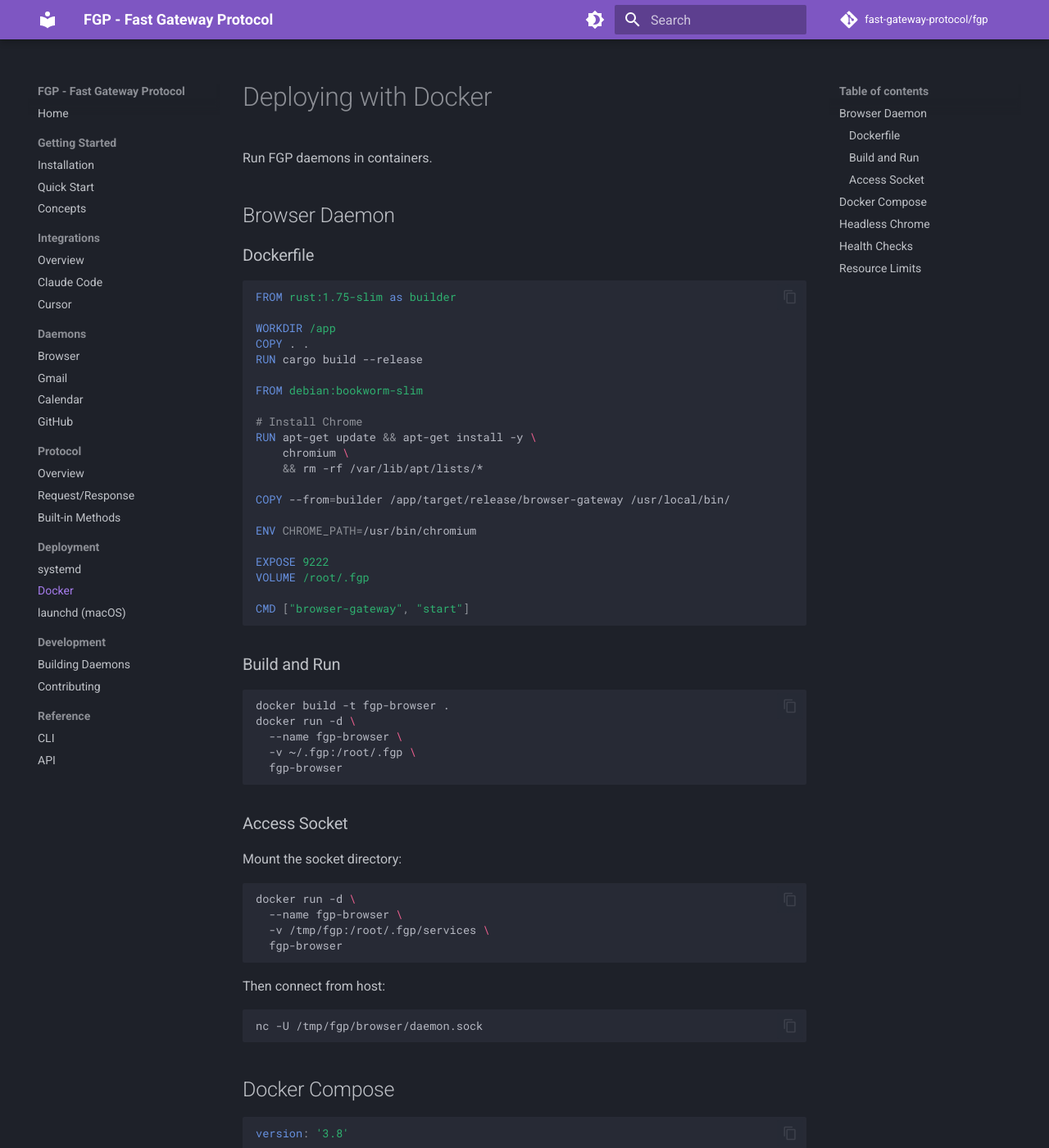
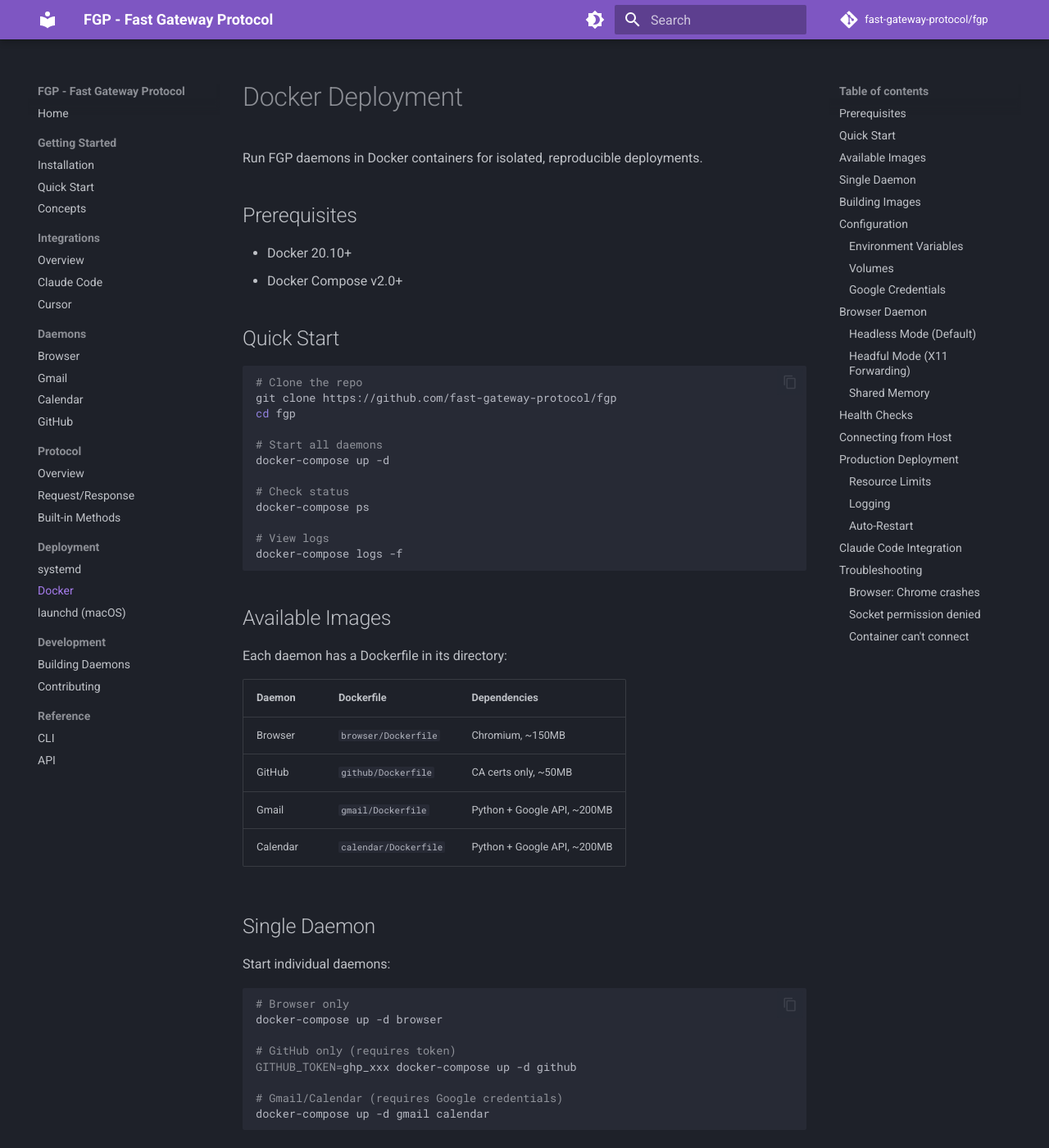
Before and after one commit to fast-gateway-protocol/fgp, an MkDocs documentation site: the page built from docs/deployment/docker.md, in a window 1280 px wide and 1400 px high. Shown: the whole window at 82% size. Built offline with MkDocs 1.6.1 and Material for MkDocs 9.7.7, drawn with Linux system fonts in a browser that asks for light colours; comment, search, counter and statistics services are not loaded; some of the changed text lies outside the part shown.

Commit message:
feat(docker): add docker-compose orchestration and updated docs
- Add docker-compose.yml for multi-daemon deployment
- Update docker.md with comprehensive deployment guide
- Mark Docker images task complete in ROADMAP

Daemons supported:
- browser (Chromium)
- github (pure Rust, ~50MB)
- gmail (Python + Google API)
- calendar (Python + Google API)

Co-Authored-By: Claude Opus 4.5 <noreply@anthropic.com>

````diff
--- a/docs/deployment/docker.md
+++ b/docs/deployment/docker.md
@@ -1,119 +1,237 @@
-# Deploying with Docker
+# Docker Deployment
 
-Run FGP daemons in containers.
+Run FGP daemons in Docker containers for isolated, reproducible deployments.
+
+## Prerequisites
+
+- Docker 20.10+
+- Docker Compose v2.0+
+
+## Quick Start
+
+```bash
+# Clone the repo
+git clone https://github.com/fast-gateway-protocol/fgp
+cd fgp
+
+# Start all daemons
+docker-compose up -d
+
+# Check status
+docker-compose ps
+
+# View logs
+docker-compose logs -f
+```
+
+## Available Images
+
+Each daemon has a Dockerfile in its directory:
+
+| Daemon | Dockerfile | Dependencies |
+|--------|------------|--------------|
+| Browser | `browser/Dockerfile` | Chromium, ~150MB |
+| GitHub | `github/Dockerfile` | CA certs only, ~50MB |
+| Gmail | `gmail/Dockerfile` | Python + Google API, ~200MB |
+| Calendar | `calendar/Dockerfile` | Python + Google API, ~200MB |
+
+## Single Daemon
+
+Start individual daemons:
+
+```bash
+# Browser only
+docker-compose up -d browser
+
+# GitHub only (requires token)
+GITHUB_TOKEN=ghp_xxx docker-compose up -d github
+
+# Gmail/Calendar (requires Google credentials)
+docker-compose up -d gmail calendar
+```
+
+## Building Images
+
+Build individual daemon images:
+
+```bash
+# Build browser daemon
+docker build -t fgp-browser ./browser
+
+# Build all daemons
+docker-compose build
+```
+
+## Configuration
+
+### Environment Variables
+
+| Variable | Description | Daemon |
+|----------|-------------|--------|
+| `GITHUB_TOKEN` | GitHub personal access token | github |
+| `GOOGLE_APPLICATION_CREDENTIALS` | Path to Google credentials | gmail, calendar |
+| `FGP_SOCKET_DIR` | Socket directory on host | all |
+| `CHROME_PATH` | Chrome binary path | browser |
+
+### Volumes
+
+The `fgp-sockets` volume is shared between all daemons for UNIX socket communication:
+
+```yaml
+volumes:
+  fgp-sockets:
+    driver: local
+    driver_opts:
+      type: none
+      o: bind
+      device: ${HOME}/.fgp/services
+```
+
+### Google Credentials
+
+For Gmail and Calendar daemons, mount your OAuth credentials:
+
+```yaml
+volumes:
+  - ${HOME}/.config/google:/home/fgp/.config/google:ro
+```
 
 ## Browser Daemon
 
-### Dockerfile
+The browser daemon requires additional configuration for Chrome.
 
-```dockerfile
-FROM rust:1.75-slim as builder
+### Headless Mode (Default)
 
-WORKDIR /app
-COPY . .
-RUN cargo build --release
+Works out of the box. Chrome runs without display.
 
-FROM debian:bookworm-slim
+### Headful Mode (X11 Forwarding)
 
-# Install Chrome
-RUN apt-get update && apt-get install -y \
-    chromium \
-    && rm -rf /var/lib/apt/lists/*
+For visual debugging, enable X11 forwarding:
 
-COPY --from=builder /app/target/release/browser-gateway /usr/local/bin/
-
-ENV CHROME_PATH=/usr/bin/chromium
-
-EXPOSE 9222
-VOLUME /root/.fgp
-
-CMD ["browser-gateway", "start"]
+```yaml
+browser:
+  network_mode: host
+  environment:
+    - DISPLAY=${DISPLAY}
+  volumes:
+    - /tmp/.X11-unix:/tmp/.X11-unix
 ```
 
-### Build and Run
+### Shared Memory
+
+Chrome needs `/dev/shm` for optimal performance:
+
+```yaml
+browser:
+  volumes:
+    - /dev/shm:/dev/shm
+```
+
+Or use `--shm-size`:
 
 ```bash
-docker build -t fgp-browser .
-docker run -d \
-  --name fgp-browser \
-  -v ~/.fgp:/root/.fgp \
-  fgp-browser
-```
-
-### Access Socket
-
-Mount the socket directory:
-
-```bash
-docker run -d \
-  --name fgp-browser \
-  -v /tmp/fgp:/root/.fgp/services \
-  fgp-browser
-```
-
-Then connect from host:
-```bash
-nc -U /tmp/fgp/browser/daemon.sock
-```
-
-## Docker Compose
-
-```yaml
-version: '3.8'
-
-services:
-  browser:
-    build:
-      context: ./browser
-    volumes:
-      - fgp-sockets:/root/.fgp/services
-    restart: unless-stopped
-
-  gmail:
-    build:
-      context: ./gmail
-    volumes:
-      - fgp-sockets:/root/.fgp/services
-      - gmail-creds:/root/.fgp/services/gmail
-    restart: unless-stopped
-
-volumes:
-  fgp-sockets:
-  gmail-creds:
-```
-
-## Headless Chrome
-
-For browser daemon, Chrome runs in headless mode by default.
-
-To use with display (for debugging):
-
-```bash
-docker run -d \
-  --name fgp-browser \
-  -e DISPLAY=:0 \
-  -v /tmp/.X11-unix:/tmp/.X11-unix \
-  fgp-browser
+docker run --shm-size=2g fgp-browser
 ```
 
 ## Health Checks
 
-Add health check to Dockerfile:
+All daemon images include health checks (30s interval, 5s timeout).
 
-```dockerfile
-HEALTHCHECK --interval=30s --timeout=3s \
-  CMD echo '{"id":"hc","v":1,"method":"health","params":{}}' | \
-      nc -U /root/.fgp/services/browser/daemon.sock || exit 1
+Check container health:
+
+```bash
+docker inspect --format='{{.State.Health.Status}}' fgp-browser
 ```
 
-## Resource Limits
+## Connecting from Host
+
+FGP clients on the host connect via the shared socket directory:
+
+```bash
+# Using fgp CLI
+fgp status
+
+# Direct socket connection
+echo '{"id":"1","v":1,"method":"health","params":{}}' | \
+  nc -U ~/.fgp/services/browser/daemon.sock
+```
+
+## Production Deployment
+
+### Resource Limits
 
 ```yaml
-services:
-  browser:
-    deploy:
-      resources:
-        limits:
-          memory: 512M
-          cpus: '1.0'
+browser:
+  deploy:
+    resources:
+      limits:
+        cpus: '2'
+        memory: 2G
+      reservations:
+        memory: 512M
 ```
+
+### Logging
+
+Configure log rotation:
+
+```yaml
+browser:
+  logging:
+    driver: "json-file"
+    options:
+      max-size: "10m"
+      max-file: "3"
+```
+
+### Auto-Restart
+
+All services use `restart: unless-stopped`. For production:
+
+```yaml
+browser:
+  restart: always
+```
+
+## Claude Code Integration
+
+Use containerized FGP with Claude Code's MCP bridge:
+
+```json
+{
+  "mcpServers": {
+    "fgp": {
+      "command": "fgp",
+      "args": ["mcp-bridge"]
+    }
+  }
+}
+```
+
+The MCP bridge connects to sockets in `~/.fgp/services/`, shared with Docker containers.
+
+## Troubleshooting
+
+### Browser: Chrome crashes
+
+Ensure `/dev/shm` is mounted with enough space:
+
+```bash
+docker run --shm-size=2g fgp-browser
+```
+
+### Socket permission denied
+
+Check host socket directory permissions:
+
+```bash
+chmod 755 ~/.fgp/services
+```
+
+### Container can't connect
+
+Verify socket volume is mounted:
+
+```bash
+docker exec fgp-browser ls -la /home/fgp/.fgp/services/
+```
````
Also changed, not shown: ROADMAP.md (+1 -1 lines), docker-compose.yml (added, +71 -0 lines).
